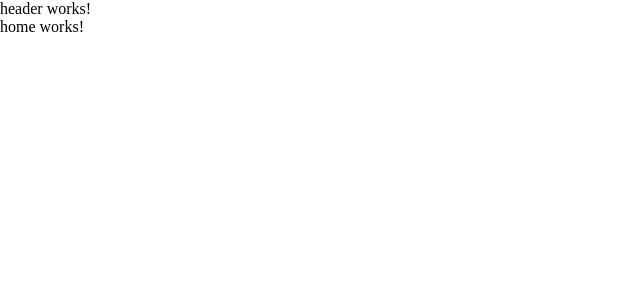
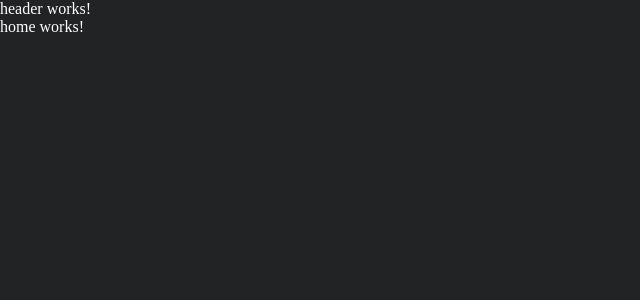
Before and after one commit to demarcoeduard/portfolio, an Angular app: page /home in a window 1280 px wide. Shown: the top 300 px of the page, without its empty margins (0-640 px from the left). Built offline with nearby package versions, Linux system fonts and the light colour scheme.

Commit message:
added body general styles

```diff
--- a/src/styles.css
+++ b/src/styles.css
@@ -11,6 +11,11 @@
   --main-color: #323639;
   --text-color: #FFFFFF;
   --action-color: #87CEEB;
+}
+
+body {
+  background-color: var(--bg-color);
+  color: var(--text-color);
 }
 
 .source-code-pro-medium {
```
